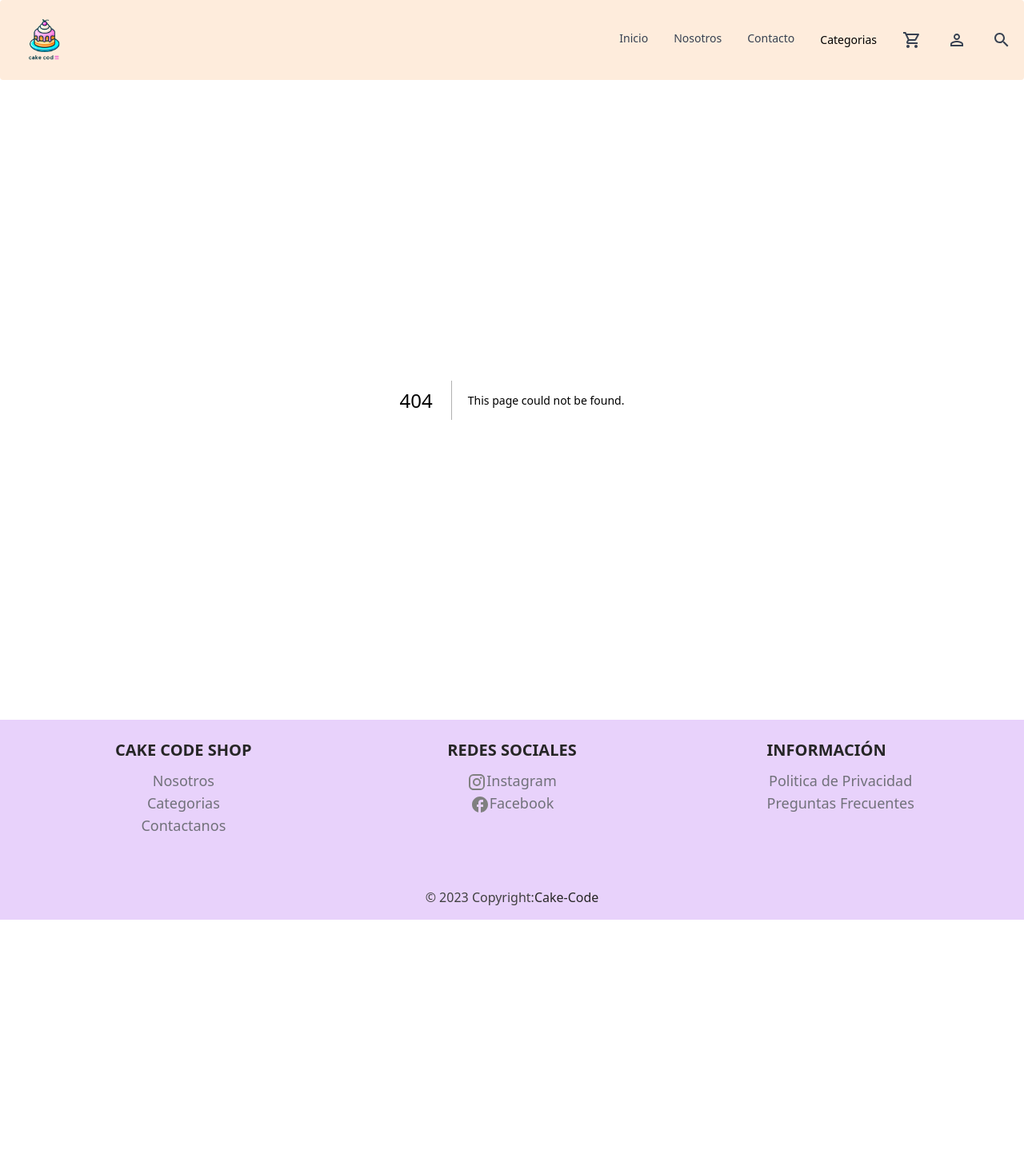
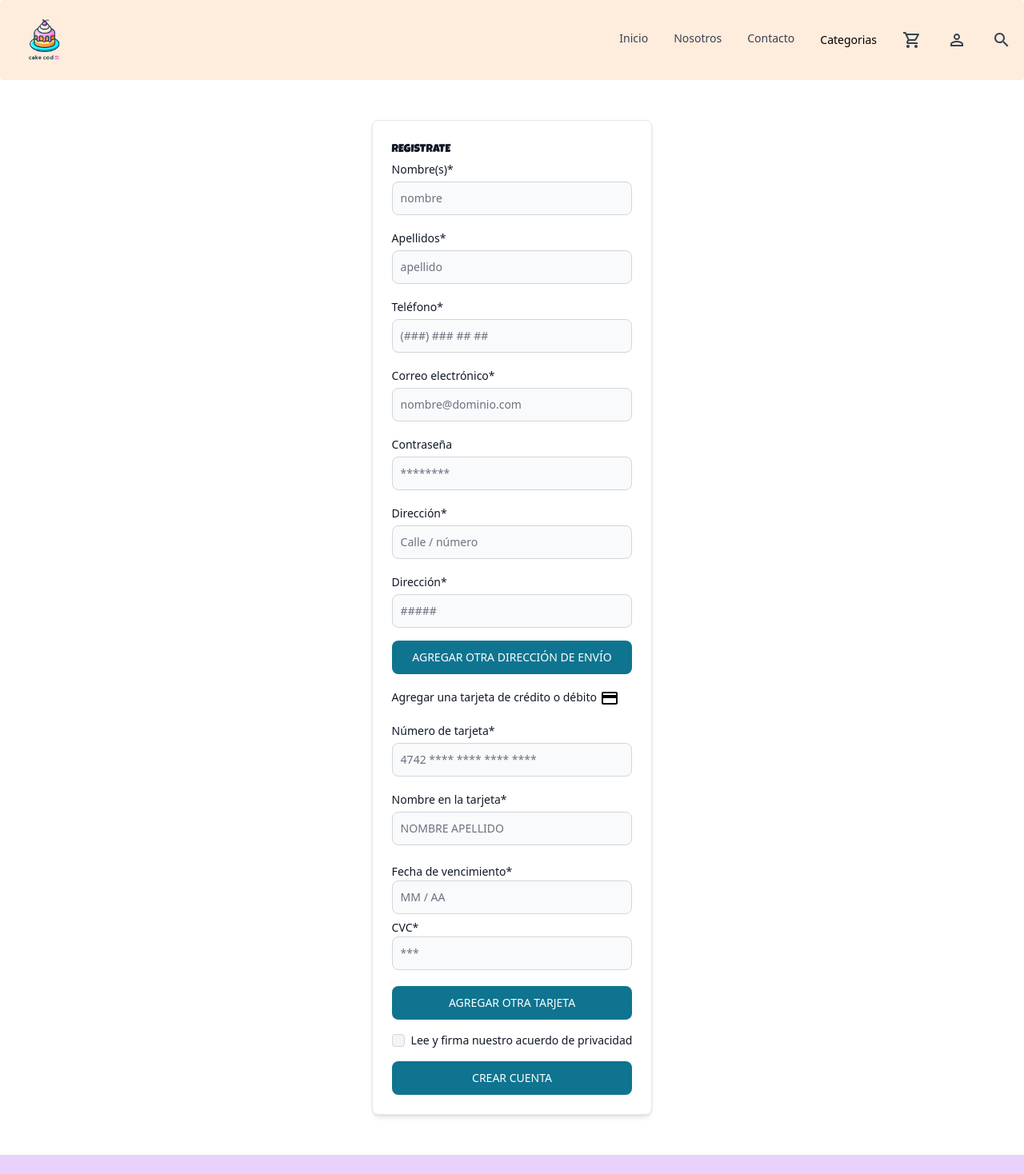
Before and after one commit to BryanTevillo/cake-code, a Next.js app: page /Signup in a window 1280 px wide. Before the commit this address had no page. Shown: the top 1468 px of the page at 80% size. Before the commit the page ends 1150 px from the top, so only its background shows below. Built offline with nearby package versions, Linux system fonts and the light colour scheme.

Commit message:
Hice la base de la pagina de registro de nuevos usuarios

```diff
--- /dev/null
+++ b/src/app/Signup/page.jsx
@@ -0,0 +1,112 @@
+"use client";
+
+import { Button, Card, Checkbox, Label, TextInput } from 'flowbite-react';
+import { Open_Sans, Luckiest_Guy } from "next/font/google";
+import CreditCardIcon from '@mui/icons-material/CreditCard';
+const opensans = Open_Sans({ subsets: ["latin"] });
+const luckiestguy = Luckiest_Guy({ subsets: ["latin"], weight: ["400"] });
+
+export default function Signup() {
+  return (
+
+    <div className="grid  justify-items-center ">
+        <Card style={{margin:50}} className="max-w-lg">
+      <form className="flex flex-col gap-4">
+        <div>
+            <div className={luckiestguy.className}>
+                <Label htmlFor="email1" value="REGISTRATE" />
+            </div>
+            <div className="mb-1 block">
+                <Label htmlFor="nombre1" value="Nombre(s)*" />
+            </div>
+            <TextInput id="nombre1" type="" placeholder="nombre" required />
+        </div>
+
+        <div>
+            <div className="mb-1 block">
+                <Label htmlFor="apellido1" value="Apellidos*" />
+            </div>
+            <TextInput id="apellido1" type="" placeholder="apellido" required />
+        </div>
+
+        <div>
+            <div className="mb-1 block">
+                <Label htmlFor="telefono1" value="Teléfono*" />
+            </div>
+            <TextInput id="telefono1" type="" placeholder="(###) ### ## ##" required />
+        </div>
+
+        <div>
+            <div className="mb-1 block">
+                <Label htmlFor="email1" value="Correo electrónico*" />
+            </div>
+            <TextInput id="email1" type="email" placeholder="nombre@dominio.com" required />
+        </div>
+
+        <div>
+            <div className="mb-1 block">
+                <Label htmlFor="password1" value="Contraseña" />
+            </div>
+            <TextInput id="password1" type="password" placeholder="********" required />
+        </div>
+
+        <div>
+            <div className="mb-1 block">
+                <Label htmlFor="adress1" value="Dirección*" />
+            </div>
+            <TextInput id="adress1" type="" placeholder="Calle / número" required />
+        </div>
+
+        <div>
+            <div className="mb-1 block">
+                <Label htmlFor="postal1" value="Dirección*" />
+            </div>
+            <TextInput id="postal1" type="" placeholder="#####" required />
+        </div>
+
+        <Button type="direccion">AGREGAR OTRA DIRECCIÓN  DE ENVÍO</Button>
+
+        <div>
+        <Label htmlFor="tarjeta1" value="Agregar una tarjeta de crédito o débito  " />
+        <CreditCardIcon />
+        </div>
+        <div>
+            <div className="mb-1 block">
+                <Label htmlFor="tarjeta1" value="Número de tarjeta*" />
+            </div>
+            <TextInput id="tarjeta1" type="" placeholder="4742 **** **** **** ****" required />
+        </div>
+
+        <div>
+            <div className="mb-1 block">
+                <Label htmlFor="ntarjeta1" value="Nombre en la tarjeta*" />
+            </div>
+            <TextInput id="ntarjeta1" type="" placeholder="NOMBRE APELLIDO" required />
+        </div>
+{/* <div class="row">
+  <div class="column"></div>
+  <div class="column"></div>
+</div> */}
+        <div  className=" items-center justify-end mt-1">
+            <div  className="mb-1 block">
+                <Label htmlFor="ftarjeta1" value="Fecha de vencimiento*" /><TextInput id="ftarjeta1" type="" placeholder="MM / AA" required />
+            </div>
+              <div className="mb-1 block">
+                <Label htmlFor="CVCtarjeta1" value="CVC*" /> <TextInput id="CVCtarjeta1" type="" placeholder="***" required />
+            </div>
+
+        </div>
+
+        <Button type="tarjeta">AGREGAR OTRA TARJETA</Button>
+
+            <div className="flex items-center gap-2">
+            <Checkbox id="privacy" />
+            <Label htmlFor="privacy">Lee y firma nuestro acuerdo de privacidad</Label>
+            </div>
+            <Button type="tarjeta">CREAR CUENTA</Button>
+
+      </form>
+        </Card>
+    </div>
+  )
+}
```
